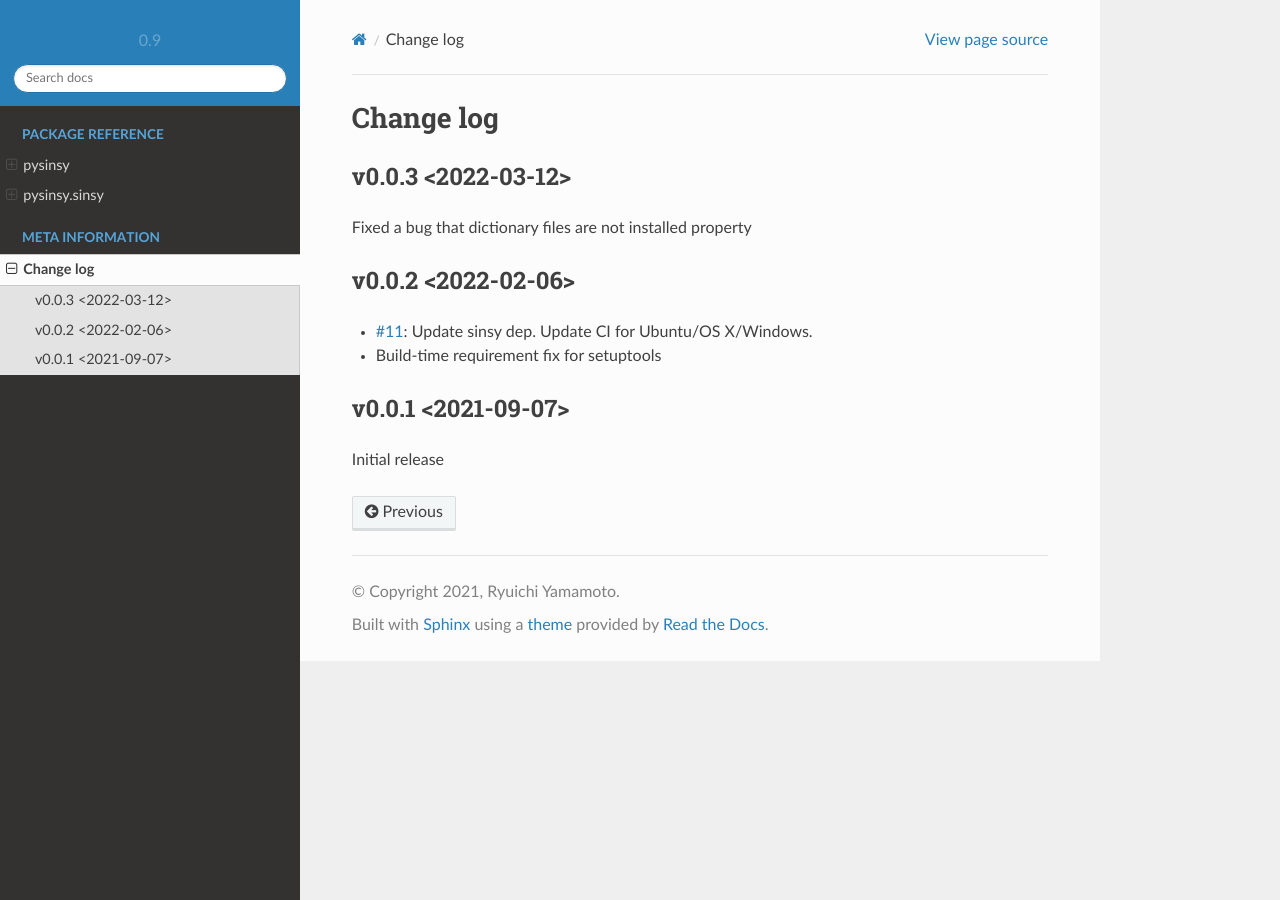
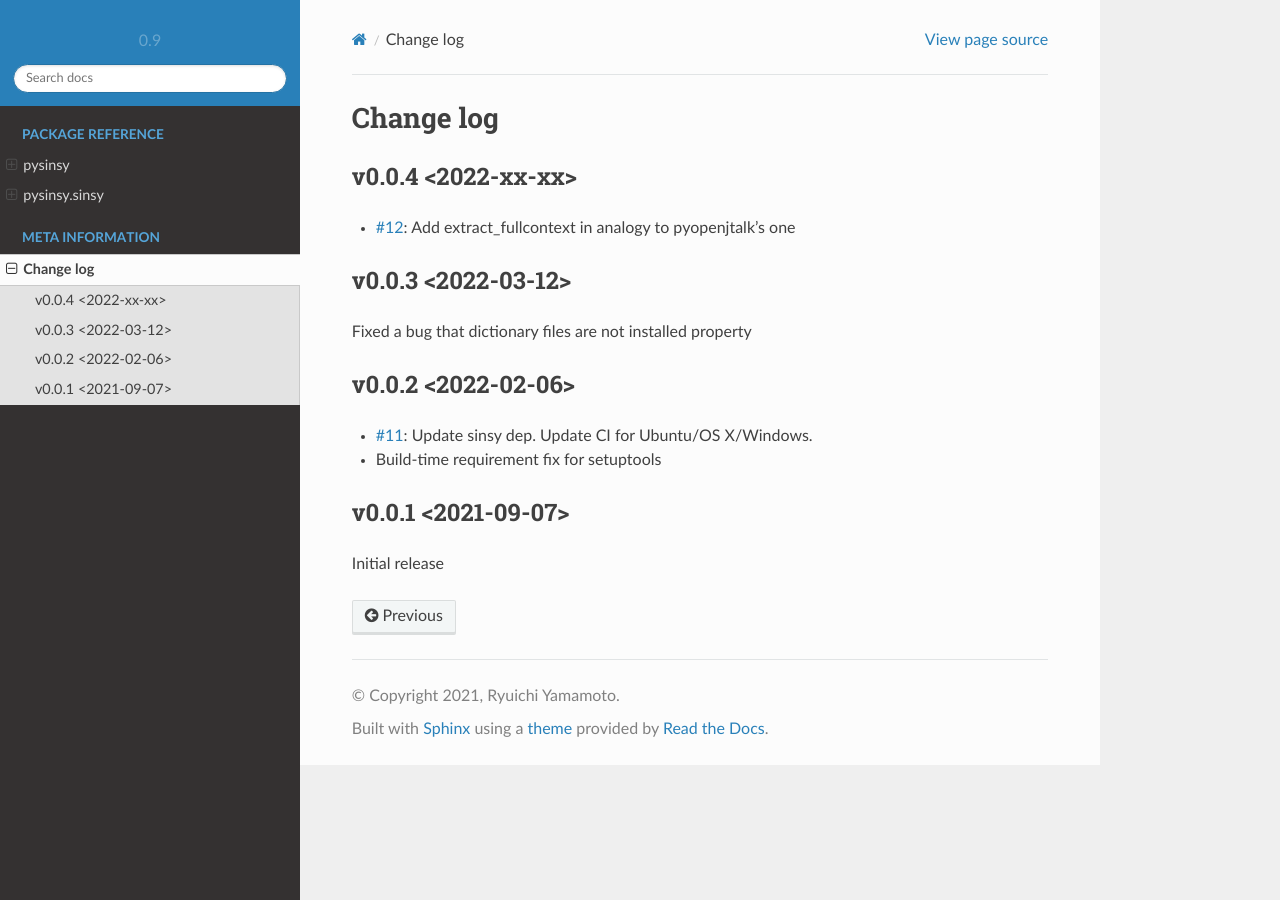
Before and after one commit to r9y9/pysinsy, a Sphinx documentation site: the page built from docs/changelog.rst, in a window 1280 px wide. Built offline with Sphinx 7.4.7 and the Read the Docs theme 2.0.0, drawn with Linux system fonts in a browser that asks for light colours; pages that are not in the unit, such as notebooks, are missing from menus.

Commit message:
Update changelog

```diff
--- a/docs/changelog.rst
+++ b/docs/changelog.rst
@@ -1,5 +1,10 @@
 Change log
 ==========
+
+v0.0.4 <2022-xx-xx>
+-------------------
+
+* `#12`_: Add extract_fullcontext in analogy to pyopenjtalk's one
 
 v0.0.3 <2022-03-12>
 -------------------
@@ -19,3 +24,4 @@ v0.0.1 <2021-09-07>
 Initial release
 
 .. _#11: https://github.com/r9y9/pysinsy/pull/11
+.. _#12: https://github.com/r9y9/pysinsy/pull/12
```
